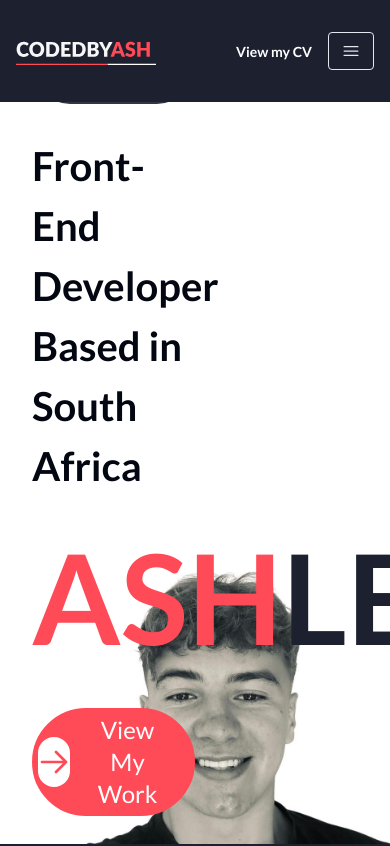
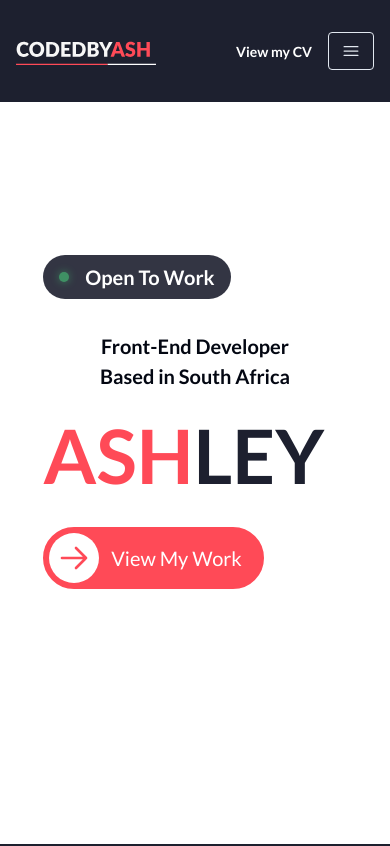
Before and after one commit to Ashley06Williams/My-portfolio, a Next.js app: page / in a window 390 px wide. Shown: the top 846 px of the page. Built offline with nearby package versions, Linux system fonts and the light colour scheme.

Commit message:
refactor: clean up spacing and improve layout in HeroSection

```diff
--- a/src/app/page.tsx
+++ b/src/app/page.tsx
@@ -20,8 +20,6 @@ export default function Home() {
       <div className="h-full flex flex-col items-center  max-w-[1400px]  mx-auto">
         <main className="mx-auto px-4 md:px-0">
 
-
-
           <AbilitySection />
           <WorkSection />
 
--- a/src/components/hero-section.tsx
+++ b/src/components/hero-section.tsx
@@ -14,24 +14,24 @@ export default function HeroSection() {
 
 
 
-    <div className="relative  h-[100vh] grid grid-cols-2 items-center overflow-hidden px-8 md:px-16 md:max-w-[1400px]  mx-auto">
+    <div className="relative  h-[100vh] md:grid flex justify-center md:justify-start  md:grid-cols-2 items-center overflow-hidden px-8 md:px-16 md:max-w-[1400px]  md:mx-auto">
 
 
 
 
-      <div className="col-span-1 z-10 max-w-2xl">
+      <div className="col-span-1 z-10 md:max-w-2xl">
 
-      <div className="flex items-center gap-4 bg-blueGrey-dark/90 w-fit px-8 py-2.5 rounded-full font-semibold text-white text-xl">
+      <div className="flex items-center gap-4 bg-blueGrey-dark/90 w-fit px-4 md:px-8 py-2 md:py-2.5 rounded-full font-semibold text-white text-xl">
         <span className="w-2.5 h-2.5 bg-green-400 rounded-full animate-pulse shadow-[0_0_8px_rgba(74,222,128,0.8)]"></span>
         <p>Open To Work</p>
       </div>
-    <h2 className="mt-8 text-[40px] font-bold">
+    <h2 className="mt-8  text-[20px] md:text-[40px] font-bold text-center md:text-left">
       Front-End Developer
       <br />
       Based in South Africa
     </h2>
 <div className="mt-2">
-  <h1 className="text-[125px] font-bold">
+  <h1 className="text-[75px] md:text-[125px] font-bold">
     <span className="text-red">ASH</span>
     <TypeAnimation
       sequence={[
@@ -49,7 +49,7 @@ export default function HeroSection() {
 </div>
 <div className="mt-4">
   <Link href="#portfolio">
-    <button className="relative flex items-center bg-red border-2 border-red text-white font-medium text-2xl group hover:bg-white p-1 rounded-full overflow-hidden">
+    <button className="relative flex items-center bg-red border-2 border-red text-white font-medium text-xl md:text-2xl group hover:bg-white p-1 rounded-full overflow-hidden">
     <div className="relative z-10 bg-white rounded-full w-[50px] h-[50px] flex items-center justify-center">
       <svg xmlns="http://www.w3.org/2000/svg" fill="none" viewBox="0 0 24 24" strokeWidth={2} stroke="currentColor" className="w-8 h-8 text-red">
         <path strokeLinecap="round" strokeLinejoin="round" d="M13.5 4.5L21 12m0 0l-7.5 7.5M21 12H3" />
@@ -62,7 +62,7 @@ export default function HeroSection() {
 </div>
       </div>
 
-      <div className="absolute bottom-0 right-0 pointer-events-none">
+      <div className="hidden md:block absolute bottom-0 right-0 pointer-events-none">
         <Image
           src="/ashers1.jpeg"
           alt="Ashley Williams"
```
